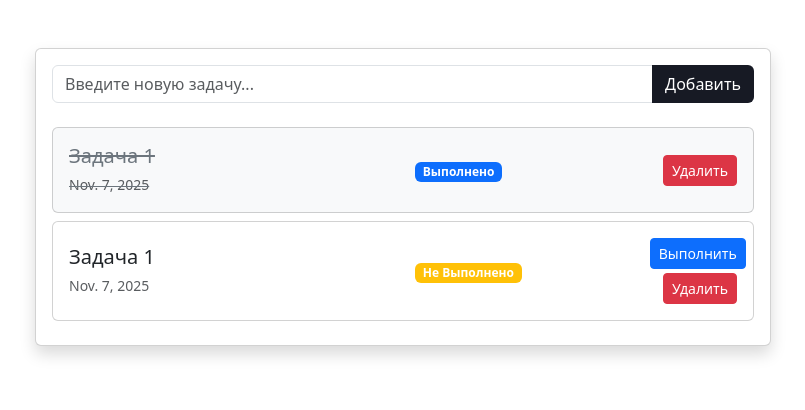
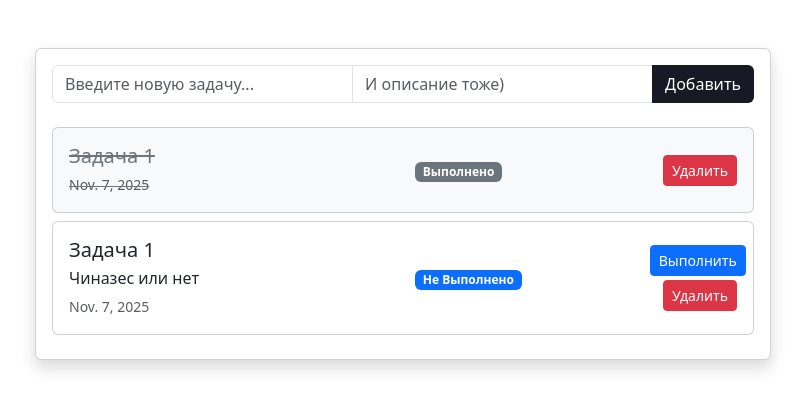
Before and after one commit to mrDisa/to-do-list-django, a Django app: page / in a window 1280 px wide. Shown: the part 64-474 px from the top of the page, without its empty margins (237-1042 px from the left). Run offline with Django 5.2, Linux system fonts and the light colour scheme; data comes from the database, SQL or seed files in the repository; both versions use the stored data as it was after the commit.

Commit message:
added description in models.py, writed edit in views, input in list.html, empty edit.html, connected edit to urls

```diff
--- /dev/null
+++ b/templates/edit.html
@@ -0,0 +1,3 @@
+{% extends 'base.html' %}
+{% extends 'list.html' %}
+{% block title %} Редактировать задачу {% endblock %}
--- a/templates/list.html
+++ b/templates/list.html
@@ -9,12 +9,16 @@
                     <div class="card-body">
                         <form action="{% url 'add' %}" method="post" class="mb-4">
                             {% csrf_token %}
-                            <div class="input-group">
+                            <div class="input-group d-flex">
                                 <input type="text"
                                        name="title"
                                        class="form-control"
                                        placeholder="Введите новую задачу..."
                                        required>
+                                <input type="text"
+                                       name="description"
+                                       class="form-control"
+                                       placeholder="И описание тоже)">
                                 <button type="submit" class="btn" style="background-color: #171A24; color:white">
                                     Добавить
                                 </button>
@@ -31,20 +35,22 @@
                             {% endif %}
                                 <div class="card-body">
                                     <div class="row align-items-center">
-
                                         <div class="col-md-6">
                                             <h5 class="card-title mb-1">
                                                 {{ task.title }}
                                             </h5>
+                                            <p class="card-text mb-1">
+                                                {{ task.description }}
+                                            </p>
                                             <small class="text-muted">{{ task.date }}</small>
                                         </div>
                                         <div class="col-md-4">
                                             {% if not task.status %}
-                                            <span class="badge bg-warning">
+                                            <span class="badge bg-primary">
                                                     Не Выполнено
                                             </span>
                                             {% else %}
-                                            <span class="badge bg-primary">
+                                            <span class="badge bg-secondary">
                                                     Выполнено
                                             </span>
                                             {% endif %}
--- a/todo/models.py
+++ b/todo/models.py
@@ -3,7 +3,8 @@ from django.db import models
 from django.forms import CharField
 
 class Task(models.Model):
-    title = models.CharField(max_length=200, blank=False)
+    title = models.CharField(max_length=20, blank=False)
+    description = models.TextField(max_length=200, blank=True)
     status = models.BooleanField(default=False)
     date = models.DateField(auto_now_add=True)
     updated_date = models.DateField(auto_now=True)
--- a/todo/urls.py
+++ b/todo/urls.py
@@ -5,5 +5,6 @@ urlpatterns = [
     path('delete/<int:id>/', views.delete, name='delete'),
     path('complete/<int:id>/', views.complete, name='complete'),
     path('add/', views.add, name='add'),
+    path('edit/<int:id>/', views.edit, name='edit'),
     path('', views.list, name='list'),
 ]
--- a/todo/views.py
+++ b/todo/views.py
@@ -20,6 +20,16 @@ def delete(request, id):
 def add(request):
     task = Task()
     task.title = request.POST['title']
+    task.description = request.POST['description']
+    task.save()
+
+    return redirect('list')
+
+@require_POST
+def edit(request):
+    task = get_object_or_404(Task, id=id)
+    task.title = Task.title
+    task.description = Task.description
     task.save()
 
     return redirect('list')
```
Also changed, not shown: db.sqlite3, todo/migrations/0008_task_description_alter_task_title.py (added).
